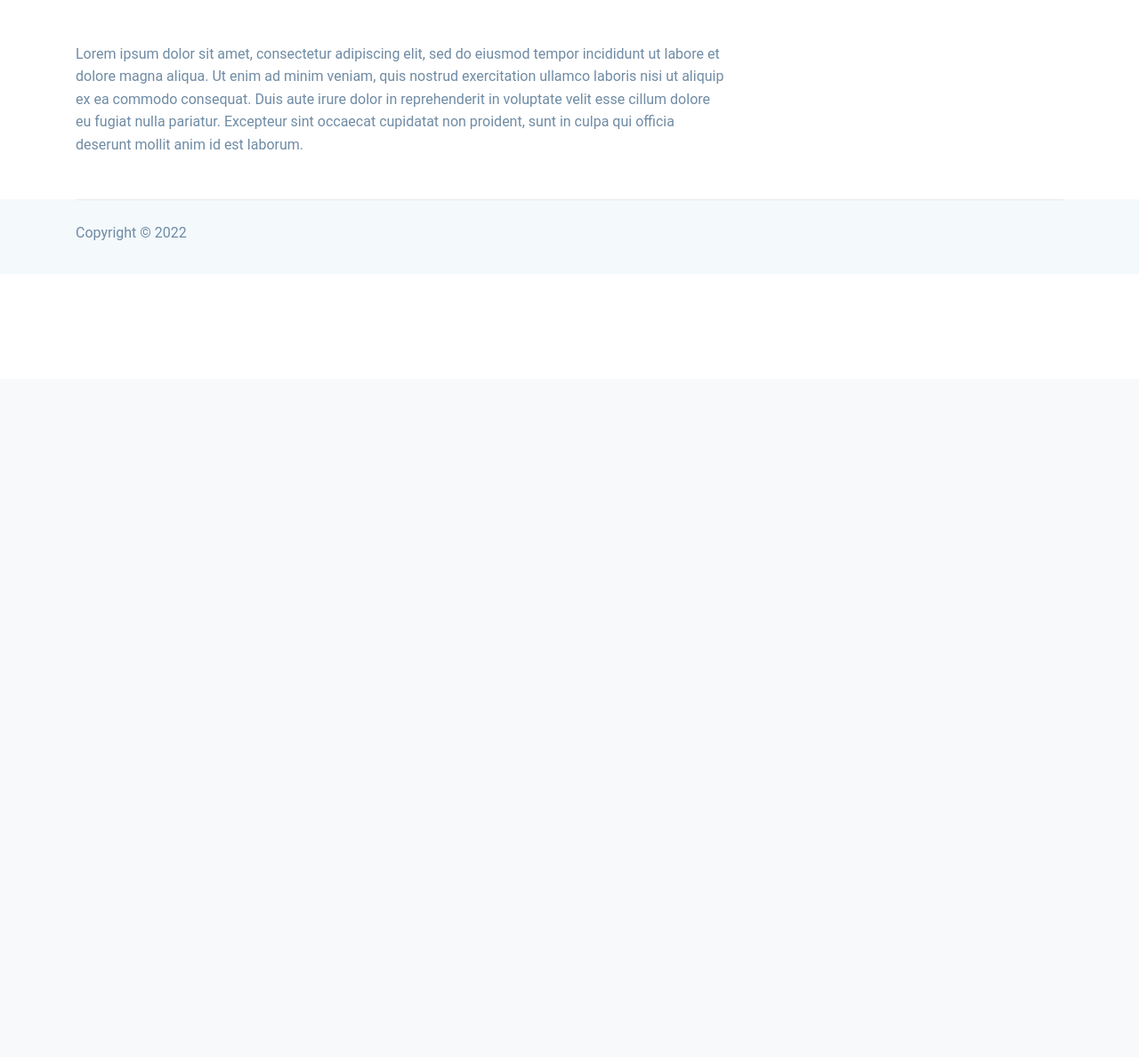
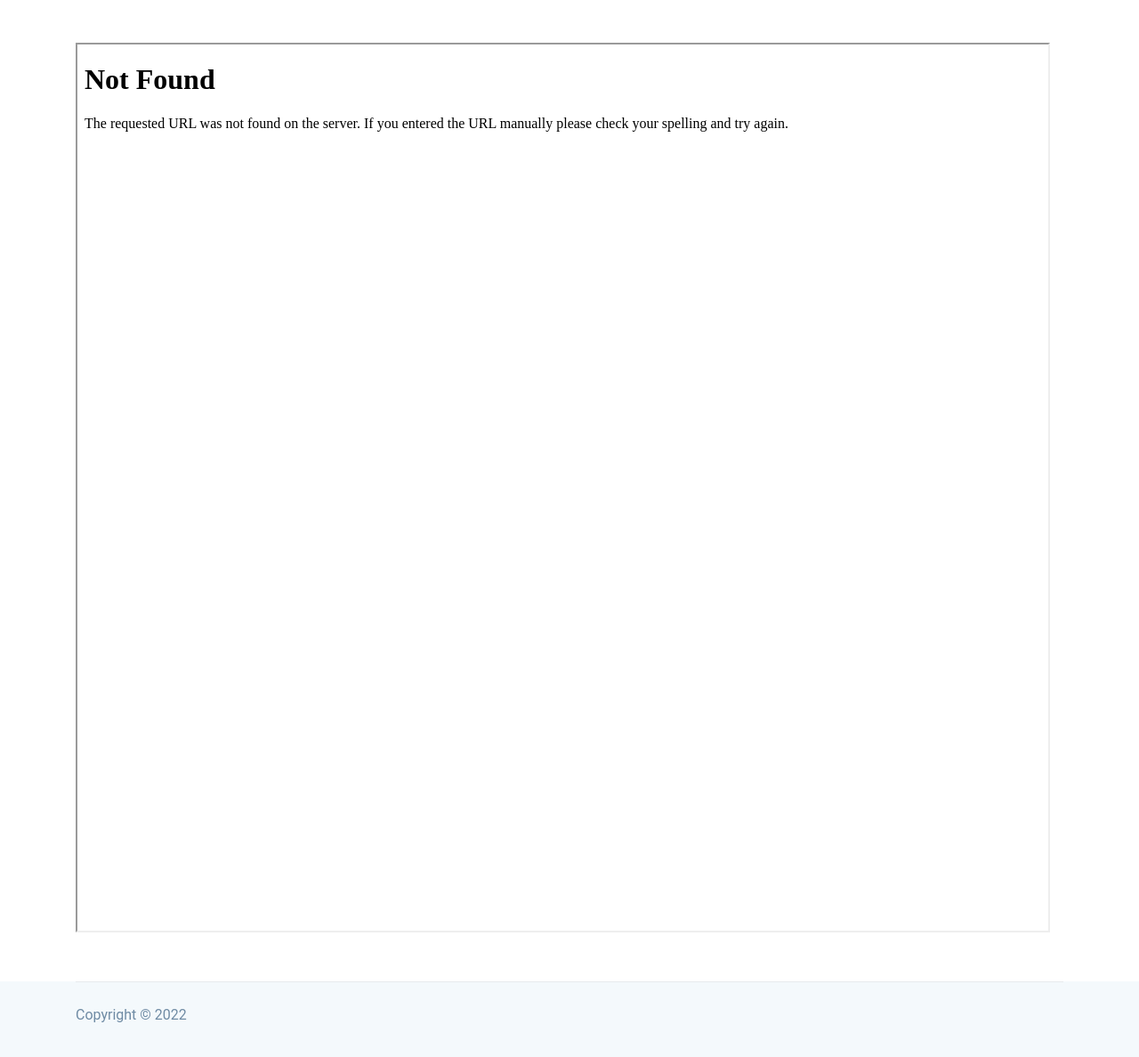
Before and after one commit to josephawanis30/MachineLearningRealEstatePredictions, a Flask app: page /about in a window 1280 px wide. Shown: the part 374-1562 px from the top of the page at 89% size. Before the commit the page ends 644 px from the top, so only its background shows below. Run offline with Flask 2, Linux system fonts and the light colour scheme; some libraries are stand-ins or nearby versions.

Commit message:
Message(Moved ML_Real_Estate_Predition_Slideshow_052822.pdf to static folder and changed name to ML.pdf)

```diff
--- a/templates/about.html
+++ b/templates/about.html
@@ -44,8 +44,7 @@
 	  <div class="container">
 		<div class="row">
 		  <div class="col-lg-8">
-			   Lorem ipsum dolor sit amet, consectetur adipiscing elit, sed do eiusmod tempor incididunt ut labore et dolore magna aliqua. Ut enim ad minim veniam, quis nostrud exercitation ullamco laboris nisi ut aliquip ex ea commodo consequat. Duis aute irure dolor in reprehenderit in voluptate velit esse cillum dolore eu fugiat nulla pariatur. Excepteur sint occaecat cupidatat non proident, sunt in culpa qui officia deserunt mollit anim id est laborum.
-			</div>
+			<iframe src="{{ url_for('static',filename='Resources/ML.pdf')}}" width="150%" height="1000px"></iframe>
 			<div class="col-lg-4">
 
 			</div>
--- a/templates/data.html
+++ b/templates/data.html
@@ -65,7 +65,7 @@
 				<div class="row align-items-center justify-content-between">
 					<div class="col-lg-6">
 						<div class="copyright">
-							Copyright © 2022 Manitha</a>
+							Copyright © 2022 </a>
 						</div>
 					</div>
 					<div class="col-lg-6">
```
Also changed, not shown: 2 other files.
